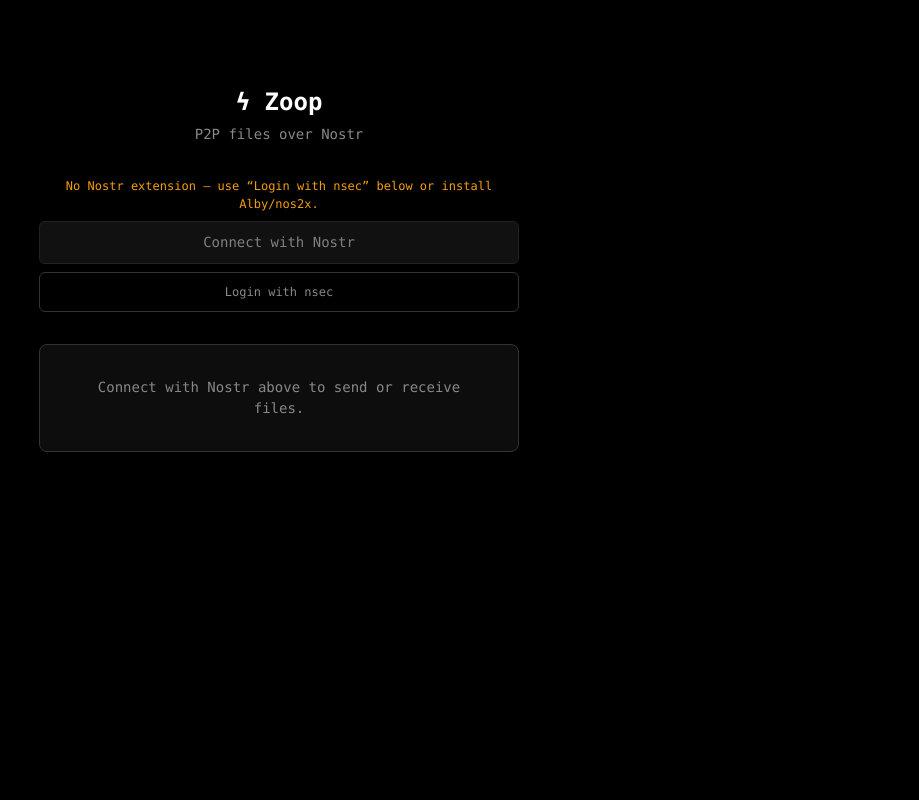
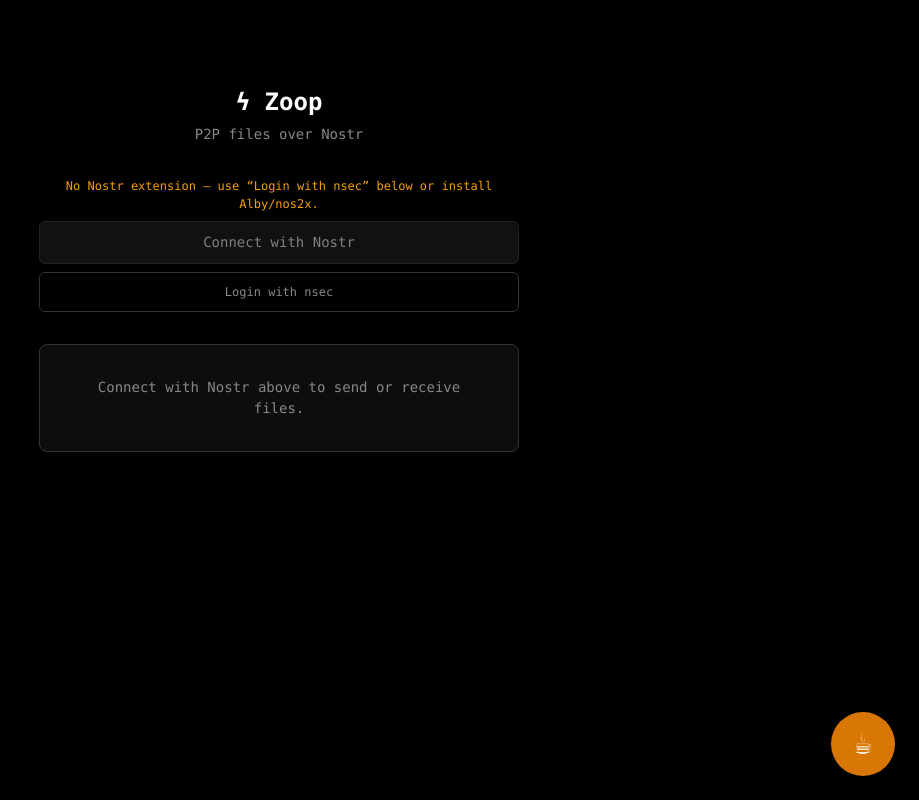
Before and after one commit to k4lb1/Zoop, a React (Vite) app: page / in a window 1280 px wide. Shown: the whole page, without its empty margins (361-1280 px from the left). Built offline with nearby package versions, Linux system fonts and the light colour scheme.

Commit message:
Frontend optimation

```diff
--- a/src/App.tsx
+++ b/src/App.tsx
@@ -3,6 +3,7 @@
 import { FileSelector } from './components/FileSelector'
 import { RecipientInput } from './components/RecipientInput'
 import { TransferProgress } from './components/TransferProgress'
+import { CashuDonationButton } from './components/CashuDonationButton'
 import { useNostr } from './hooks/useNostr'
 import { useWebRTC } from './hooks/useWebRTC'
 import { useSignalingBridge, type IncomingOffer } from './hooks/useSignalingBridge'
@@ -230,6 +231,7 @@
 
   return (
     <div className="min-h-screen" style={baseStyles}>
+      <CashuDonationButton />
       {user ? (
         <header className="absolute top-0 right-0 p-4 z-10" style={{ position: 'absolute', top: 0, right: 0, padding: '16px', zIndex: 10 }}>
           <LoginButton
--- /dev/null
+++ b/src/components/CashuDonationButton.tsx
@@ -0,0 +1,13 @@
+export const CashuDonationButton = () => {
+  const lightningAddress = "npub1ff5x2ah4tnmad93mfwpa8trklwy8ttctn5x2q8zzlm33xlr8mruq3l7q4q@npub.cash";
+
+  return (
+    <a
+      href={`lightning:${lightningAddress}`}
+      className="fixed bottom-6 right-6 bg-amber-600 hover:bg-amber-700 text-white text-3xl w-16 h-16 rounded-full shadow-lg flex items-center justify-center transition-all hover:scale-110 z-50"
+      title="Buy me a coffee ☕"
+    >
+      ☕
+    </a>
+  );
+};
--- a/src/hooks/useSignalingBridge.ts
+++ b/src/hooks/useSignalingBridge.ts
@@ -196,7 +196,7 @@
         })
         onLog?.('Sending file...')
         await sendFile(peer, file)
-        onLog?.('Done.')
+        onLog?.('Done ✓')
       } finally {
         activeUnsubRef.current?.()
         activeUnsubRef.current = null
@@ -295,7 +295,7 @@
           })
         })
         await receivePromise
-        onLog?.('Done.')
+        onLog?.('Done ✓')
       } finally {
         activeUnsubRef.current?.()
         activeUnsubRef.current = null
@@ -343,7 +343,7 @@
         created_at: Math.floor(Date.now() / 1000),
       })
       if (!published) throw new Error('Could not publish fallback event.')
-      onLog?.('Fallback done.')
+      onLog?.('Done ✓')
     },
     [secretKeyHex, publishEvent, onLog]
   )
```
